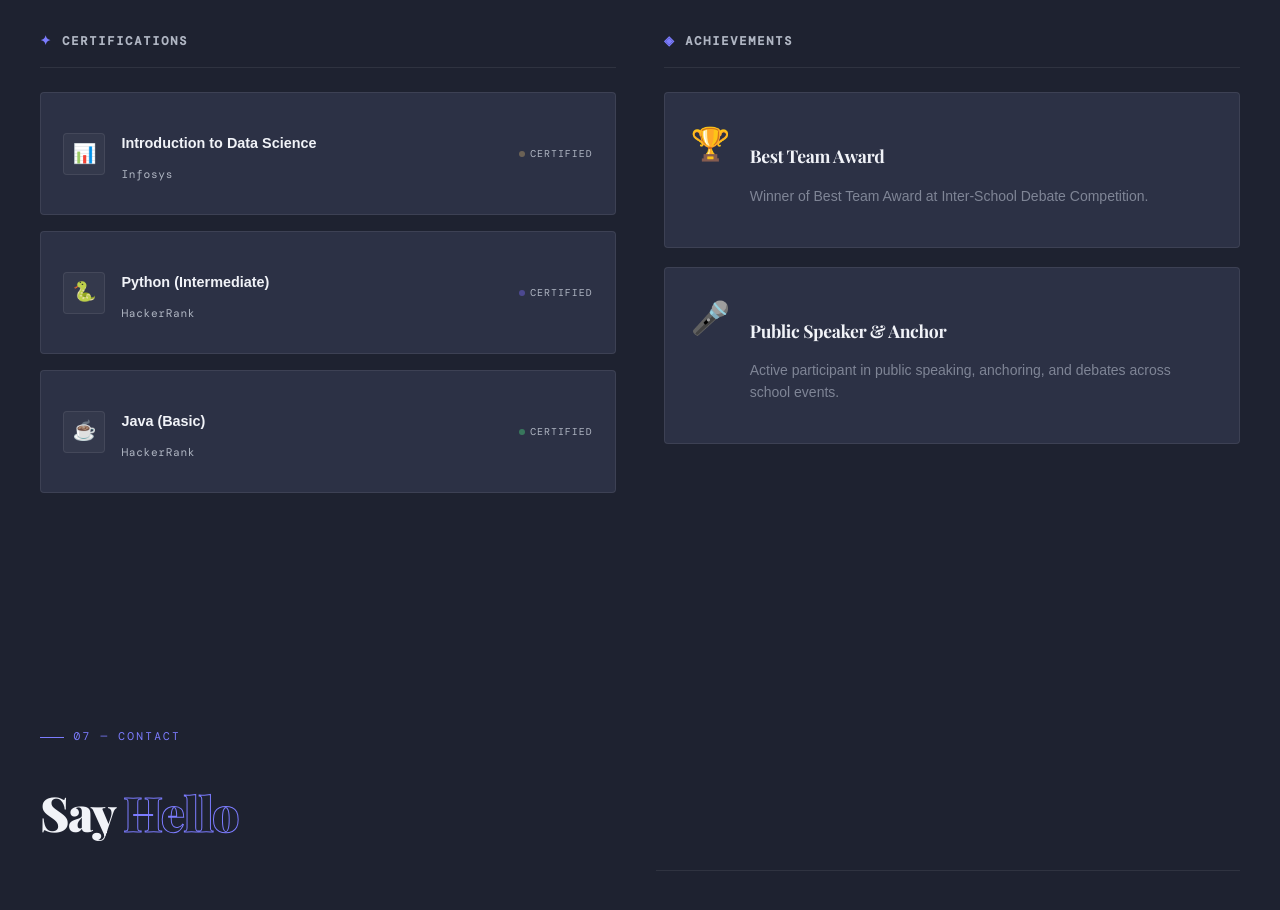
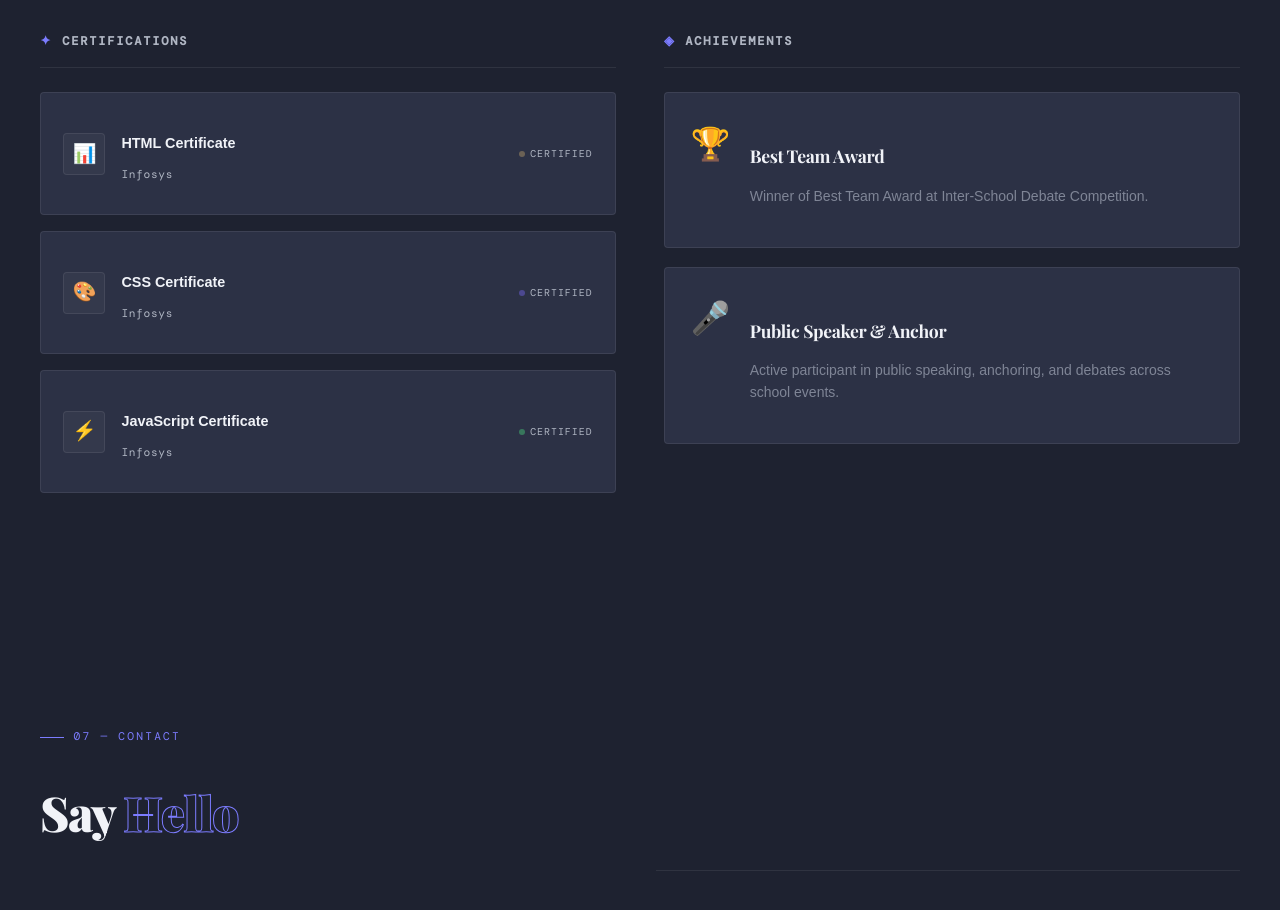
Before and after one commit to Taru-Sharma0503/Taru-s-Portfolio, a React (Vite) app: page / in a window 1280 px wide. Shown: the part 7260-8170 px from the top of the page. Built offline with nearby package versions, Linux system fonts and the light colour scheme; a web font is replaced by a local one.

Commit message:
Made changes in certification  section

```diff
--- a/src/components/Certifications.jsx
+++ b/src/components/Certifications.jsx
@@ -3,21 +3,21 @@ import './Certifications.css';
 
 const certifications = [
   {
-    title: 'Introduction to Data Science',
+    title: 'HTML Certificate',
     issuer: 'Infosys',
     icon: '📊',
     color: '#c8a96e',
   },
   {
-    title: 'Python (Intermediate)',
-    issuer: 'HackerRank',
-    icon: '🐍',
+    title: 'CSS Certificate',
+    issuer: 'Infosys',
+    icon: '🎨',
     color: '#7c6bff',
   },
   {
-    title: 'Java (Basic)',
-    issuer: 'HackerRank',
-    icon: '☕',
+    title: 'JavaScript Certificate',
+    issuer: 'Infosys',
+    icon: '⚡',
     color: '#4ade80',
   },
 ];
```
